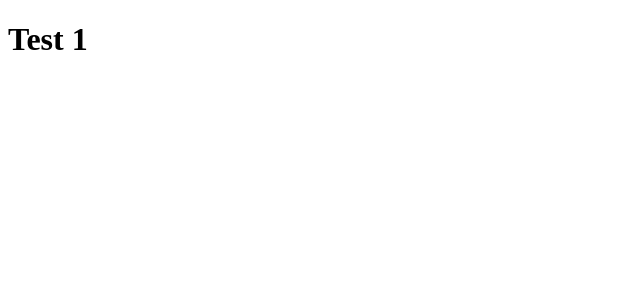
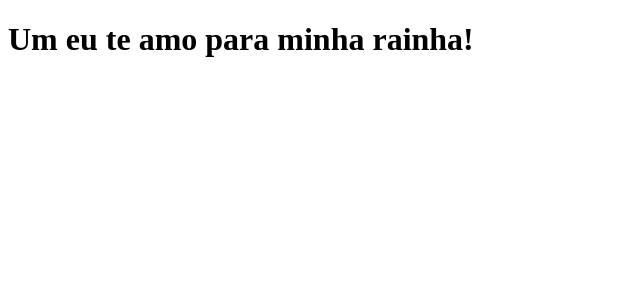
Before and after one commit to DirceuVio/clone-tabnews, a Next.js app: page / in a window 1280 px wide. Shown: the top 300 px of the page, without its empty margins (0-640 px from the left). Built offline with nearby package versions, Linux system fonts and the light colour scheme.

Commit message:
Changing home phrase

```diff
--- a/pages/index.js
+++ b/pages/index.js
@@ -1,5 +1,5 @@
 function Home() {
-    return <h1>Test 1</h1>
+    return <h1>Um eu te amo para minha rainha!</h1>
 }
 
 export default Home;
```
